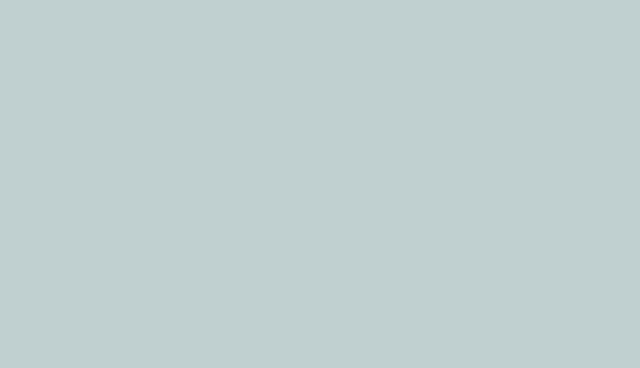
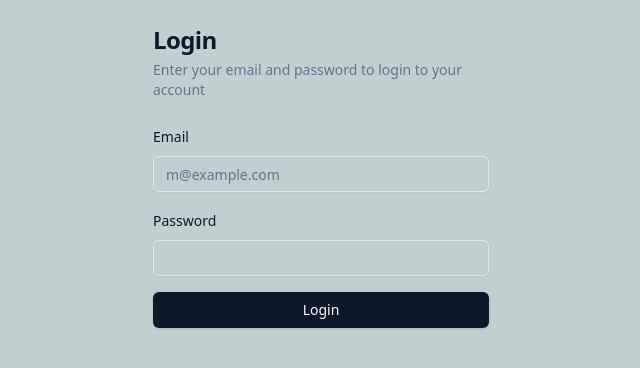
Before and after one commit to anish-garg/upWatch, a React (Vite) app in the folder client/: page /register in a window 1280 px wide. Before the commit this address had no page. Shown: the top 368 px of the page, without its empty margins (319-959 px from the left). Built offline with nearby package versions, Linux system fonts and the light colour scheme.

Commit message:
sign in page connected to server side

```diff
--- a/client/src/App.jsx
+++ b/client/src/App.jsx
@@ -3,6 +3,7 @@
 import { BrowserRouter as Router, Routes, Route } from 'react-router-dom'
 import Website from './pages/Website'
 import Monitoring from './pages/Monitoring'
+import Signin from './components/Signin'
 
 function App() {
 
@@ -13,6 +14,7 @@
           <Route element={<Layout />} >
             <Route path='/' element={<Website />} />
           </Route>
+          <Route path='/register' element={<Signin />} />
           <Route path='/monitoring' element={<Monitoring />} />
         </Routes>
       </Router>
--- a/client/src/components/Navbar.jsx
+++ b/client/src/components/Navbar.jsx
@@ -19,7 +19,7 @@
                 </div>
             </div>
             <div className="flex gap-6">
-                <Button>Sign in</Button>
+                <a href="/register"><Button>Sign in</Button></a>
                 <Button variant="secondary">Sign up</Button>
             </div>
         </nav>
--- /dev/null
+++ b/client/src/components/Signin.jsx
@@ -0,0 +1,55 @@
+/* eslint-disable no-unused-vars */
+import { Card, CardHeader, CardTitle, CardDescription, CardContent } from "@/components/ui/card"
+import { Label } from "@/components/ui/label"
+import { Input } from "@/components/ui/input"
+import { Button } from "@/components/ui/button"
+import { createUser } from "@/utilities/api"
+import { useState } from "react"
+
+const Signin = () => {
+    const [formData, setFormData] = useState({ email: "", password: "" });
+
+    const handleChange = (e) => {
+        setFormData({ ...formData, [e.target.name]: e.target.value });
+    };
+
+    const handleSubmit = async (e) => {
+        e.preventDefault();
+        try {
+            const data = await createUser(formData);
+            // console.log("User signed in:", data);
+        } catch (error) {
+            console.log(error);
+        }
+    };
+
+    return (
+        <div className="flex justify-center">
+            <Card className="mx-auto max-w-sm">
+                <CardHeader className="space-y-1">
+                    <CardTitle className="text-2xl font-bold">Login</CardTitle>
+                    <CardDescription>Enter your email and password to login to your account</CardDescription>
+                </CardHeader>
+                <CardContent>
+                    <form onSubmit={handleSubmit}> {/* Fix here */}
+                        <div className="space-y-4">
+                            <div className="space-y-2">
+                                <Label htmlFor="email">Email</Label>
+                                <Input onChange={handleChange} name="email" id="email" type="email" placeholder="m@example.com" required /> {/* Fix here */}
+                            </div>
+                            <div className="space-y-2">
+                                <Label htmlFor="password">Password</Label>
+                                <Input onChange={handleChange} name="password" id="password" type="password" required /> {/* Fix here */}
+                            </div>
+                            <Button type="submit" className="w-full">
+                                Login
+                            </Button>
+                        </div>
+                    </form>
+                </CardContent>
+            </Card>
+        </div>
+    );
+};
+
+export default Signin;
--- a/client/src/utilities/api.js
+++ b/client/src/utilities/api.js
@@ -4,16 +4,13 @@
     baseURL: "http://localhost:8000/api/user"
 })
 
-export const createUser = async () => {
+export const createUser = async (formData) => {
     try {
-        const response = await api.post("/register");
-        if (response.status === 400 || response.status === 500) {
-            throw response.data;
-        }
+        const response = await api.post("/register", formData);
         return response.data;
     } catch (error) {
-        console.log(error);
-        throw error
+        console.error("API Error:", error.response?.data || error.message);
+        throw error.response?.data || error.message;
     }
 };
 
```
Also changed, not shown: 1 other file (tests, documents, lock files or other folders).
